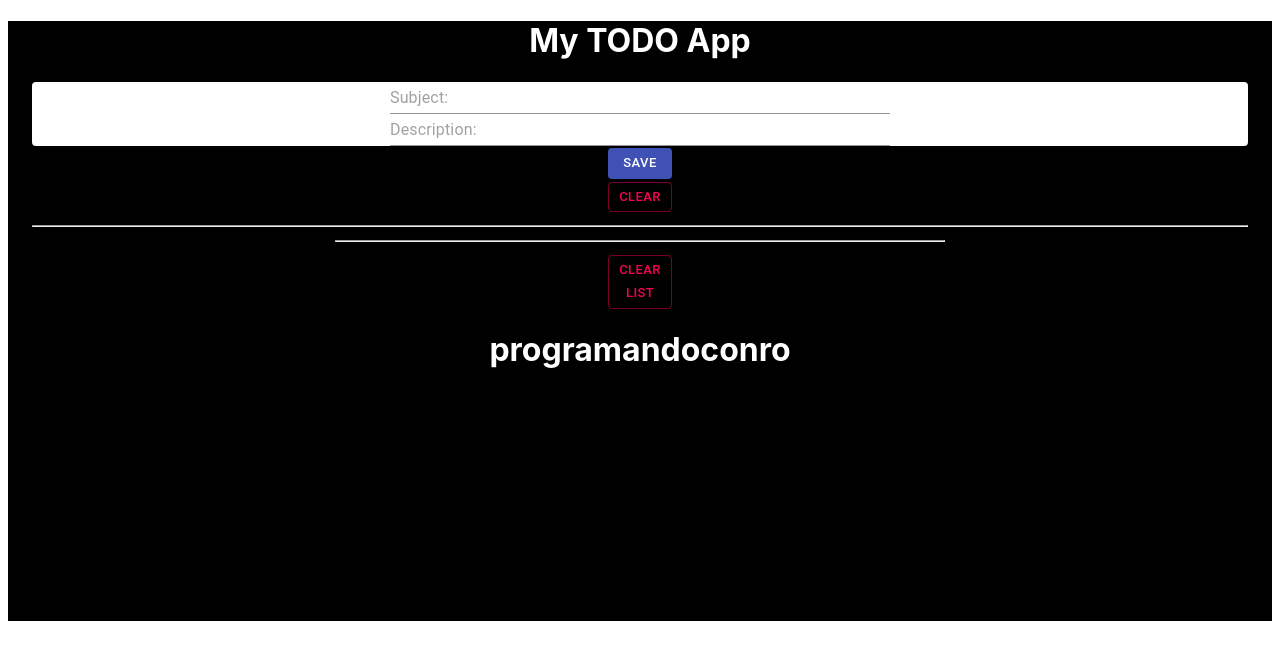
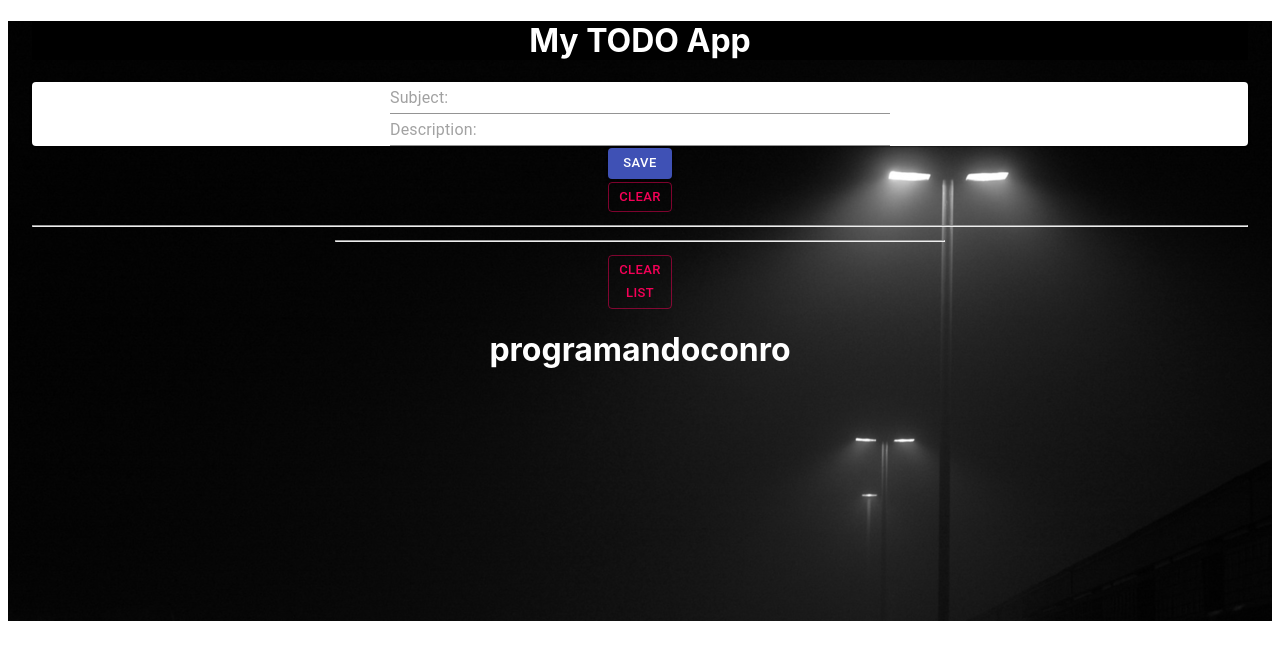
Before and after one commit to Magicianred/MyReactTODOApp, a React (Create React App) app in the folder mytodoapp/: page / in a window 1280 px wide. Shown: the top 660 px of the page. Built offline with nearby package versions, Linux system fonts and the light colour scheme.

Commit message:
background

```diff
--- a/mytodoapp/src/App.js
+++ b/mytodoapp/src/App.js
@@ -71,8 +71,17 @@ function App() {
 		console.log(list);
 	};
 	return (
-		<Container style={{ backgroundColor: 'black', height: window.screen.height }}>
-			<h1 style={{ textAlign: 'center', color: 'white' }}>My TODO App </h1>
+		<div className="container" style={{ minHeight: window.screen.height }}>
+			<Container>
+				<h1
+					style={{
+						backgroundColor: 'black',
+						textAlign: 'center',
+						color: 'white'
+					}}
+				>
+					My TODO App{' '}
+				</h1>
 				<div className="Todo">
 					<Card>
 						<TextField
@@ -135,6 +144,7 @@ function App() {
 
 				<h1 style={{ color: 'white', textAlign: 'center', alignContent: 'baseline' }}>programandoconro</h1>
 			</Container>
+		</div>
 	);
 }
 
```
Lines whose indentation alone changed are shown as unchanged.
